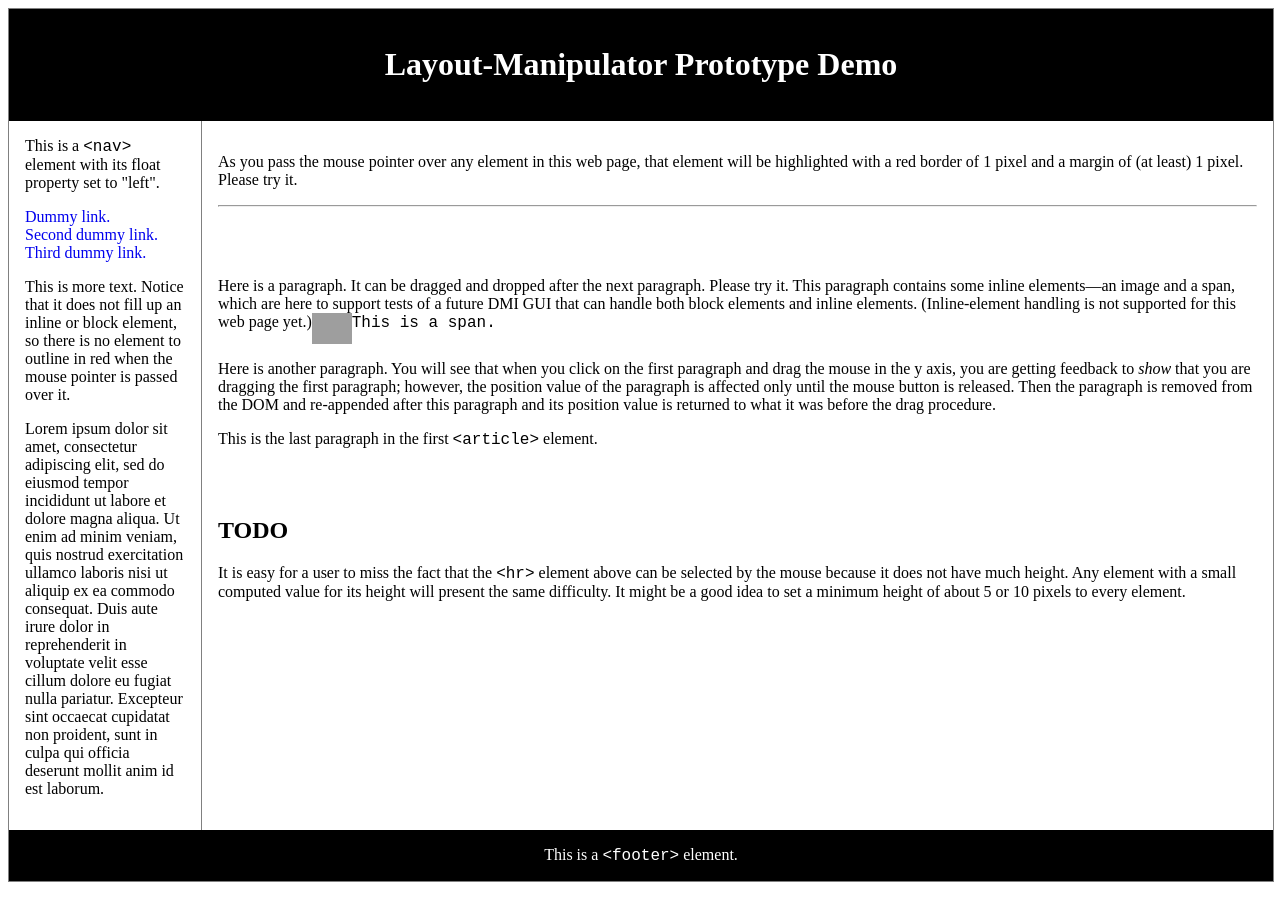
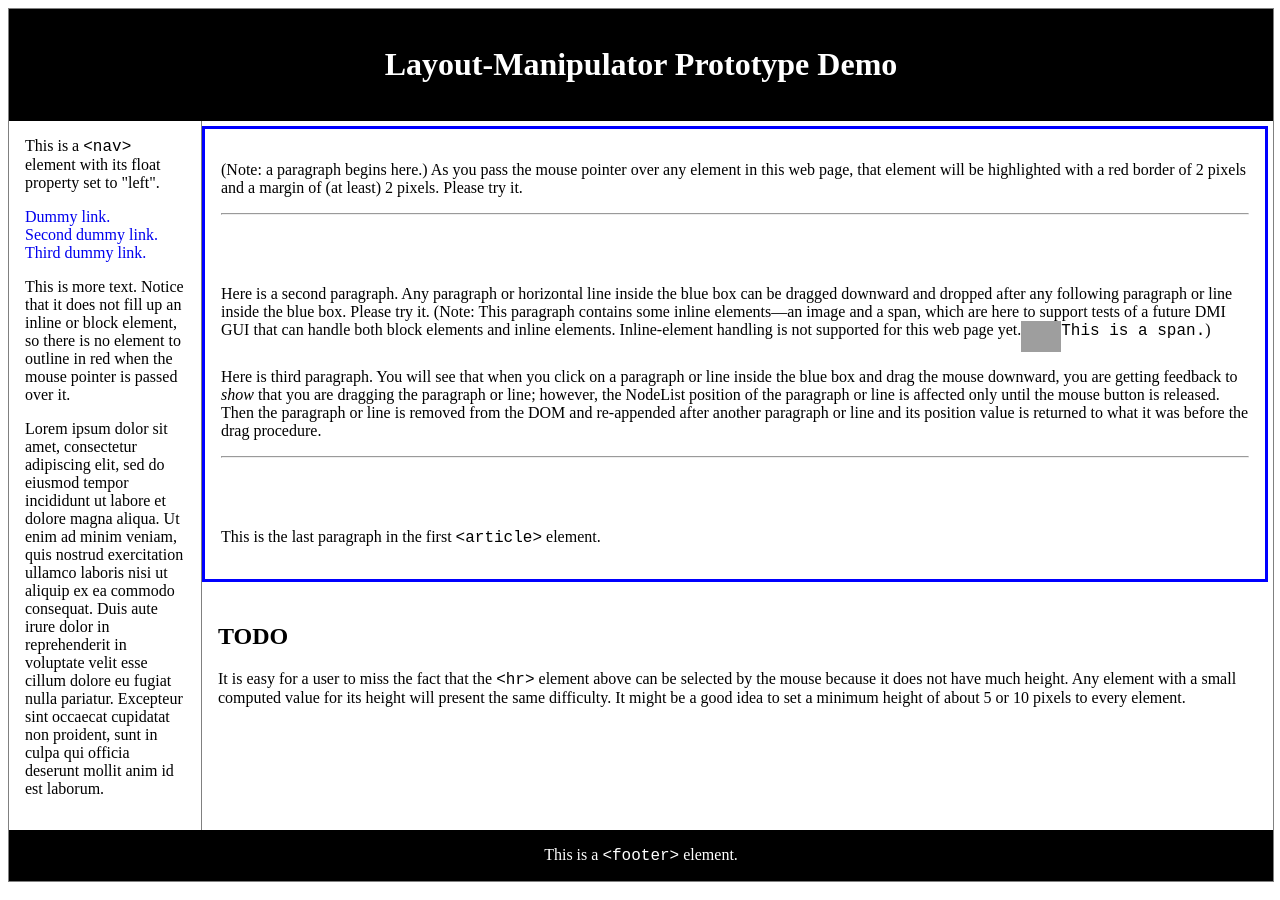
Before and after one commit to Mashweb/mashweb.github.io, a Jekyll site: the page experiments/layouts/blocks+inlines.html, which Jekyll copies as it is, in a window 1280 px wide. Built offline with Jekyll 4.4.1, drawn with Linux system fonts in a browser that asks for light colours; grey boxes are pictures that could not be loaded.

Commit message:
Made blocks-inlines.html work with the latest block-mover.js and made it a better demo.

```diff
--- a/experiments/layouts/blocks+inlines.html
+++ b/experiments/layouts/blocks+inlines.html
@@ -28,11 +28,13 @@
 		<p>Lorem ipsum dolor sit amet, consectetur adipiscing elit, sed do eiusmod tempor incididunt ut labore et dolore magna aliqua. Ut enim ad minim veniam, quis nostrud exercitation ullamco laboris nisi ut aliquip ex ea commodo consequat. Duis aute irure dolor in reprehenderit in voluptate velit esse cillum dolore eu fugiat nulla pariatur. Excepteur sint occaecat cupidatat non proident, sunt in culpa qui officia deserunt mollit anim id est laborum.</p>
 	    </nav>
 
-	    <article class="parent-box">
-		<p>As you pass the mouse pointer over any element in this web page, that element will be highlighted with a red border of 1 pixel and a margin of (at least) 1 pixel. Please try it.</p>
+	    <div>
+		<article class="container-box" style="border: 3px solid blue; margin: 5px;">
+		    <p>(Note: a paragraph begins here.) As you pass the mouse pointer over any element in this web page, that element will be highlighted with a red border of 2 pixels and a margin of (at least) 2 pixels. Please try it.</p>
 		    <hr>
-		<p class="box">Here is a paragraph. It can be dragged and dropped after the next paragraph. Please try it. This paragraph contains some inline elements&mdash;an image and a span, which are here to support tests of a future DMI GUI that can handle both block elements and inline elements. (Inline-element handling is not supported for this web page yet.)<img src="images/birds.png" style="height:31px; width:40px; vertical-align:text-top;"></img><span class="elem">This is a span.</span></p>
-		<p class="box">Here is another paragraph. You will see that when you click on the first paragraph and drag the mouse in the y axis, you are getting feedback to <em>show</em> that you are dragging the first paragraph; however, the position value of the paragraph is affected only until the mouse button is released. Then the paragraph is removed from the DOM and re-appended after this paragraph and its position value is returned to what it was before the drag procedure.</p>
+		    <p>Here is a second paragraph. Any paragraph or horizontal line inside the blue box can be dragged downward and dropped after any following paragraph or line inside the blue box. Please try it. (Note: This paragraph contains some inline elements&mdash;an image and a span, which are here to support tests of a future DMI GUI that can handle both block elements and inline elements. Inline-element handling is not supported for this web page yet.<img src="images/birds.png" style="height:31px; width:40px; vertical-align:text-top;"></img><span class="elem">This is a span.</span>)</p>
+		    <p>Here is third paragraph. You will see that when you click on a paragraph or line inside the blue box and drag the mouse downward, you are getting feedback to <em>show</em> that you are dragging the paragraph or line; however, the NodeList position of the paragraph or line is affected only until the mouse button is released. Then the paragraph or line is removed from the DOM and re-appended after another paragraph or line and its position value is returned to what it was before the drag procedure.</p>
+		    <hr>
 		    <p>This is the last paragraph in the first <span class="elem">&lt;article&gt;</span> element.</p>
 		</article>
 
@@ -40,6 +42,7 @@
 		    <h2>TODO</h2>
 		    <p>It is easy for a user to miss the fact that the <span class="elem">&lt;hr&gt;</span> element above can be selected by the mouse because it does not have much height. Any element with a small computed value for its height will present the same difficulty. It might be a good idea to set a minimum height of about 5 or 10 pixels to every element.</p>
 		</article>
+	    </div>
 
 	    <footer>This is a <span class="elem">&lt;footer&gt;</span> element.</footer>
 
```
Lines whose indentation alone changed are shown as unchanged.
